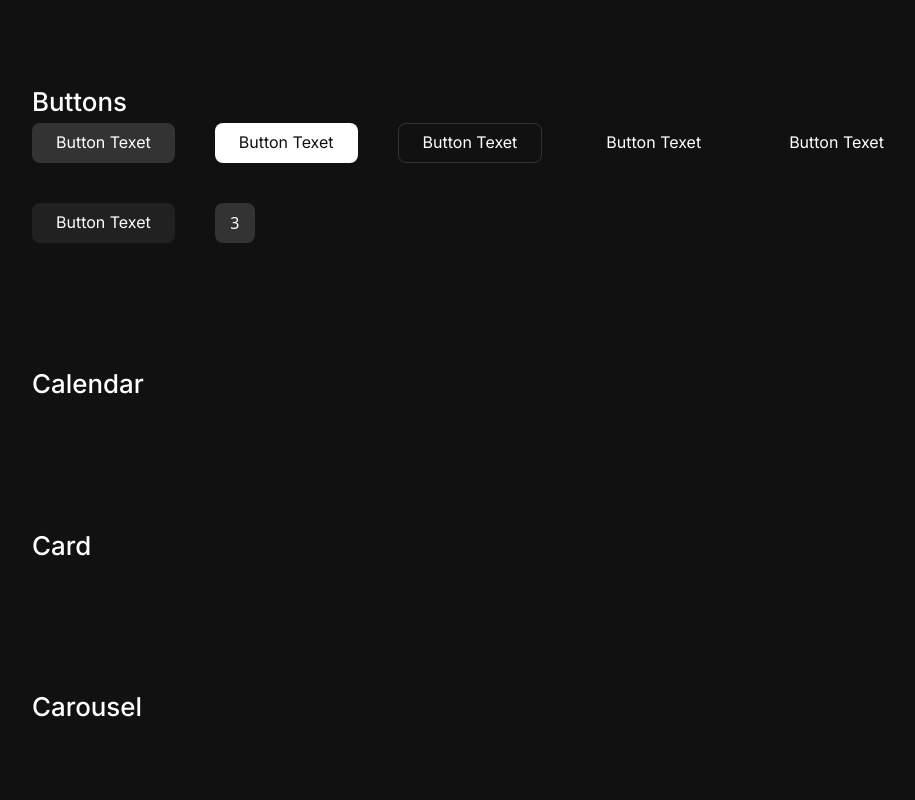
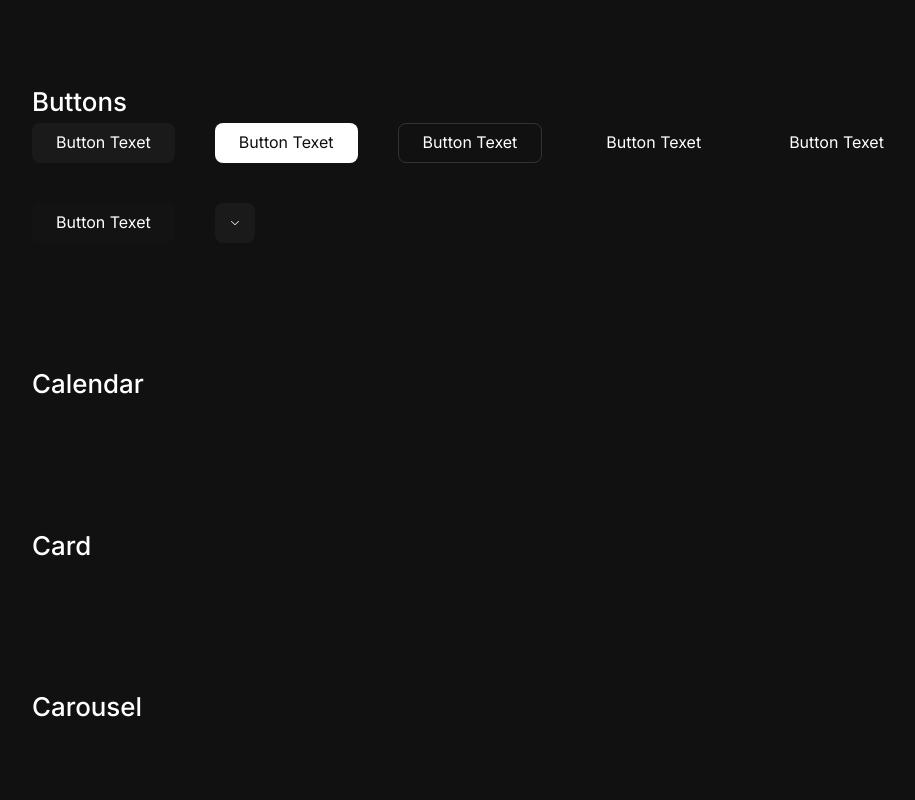
Before and after one commit to rarescovei5/Principium-UI, a React (Vite) app: page / in a window 1280 px wide. Shown: the part 1720-2520 px from the top of the page, without its empty margins (96-1011 px from the left). Built offline with nearby package versions, Linux system fonts and the light colour scheme.

Commit message:
From now on reuusing all components (ex. Button.tsx in AlertDialog)

```diff
--- a/src/App.tsx
+++ b/src/App.tsx
@@ -30,6 +30,7 @@ import {
   BreadcrumbHead,
   BreadcrumbLink,
 } from './ModernTheme/Breadcrumb';
+import { Popover, PopoverContent, PopoverTrigger } from './ModernTheme/Popover';
 
 function App() {
   return (
@@ -144,13 +145,26 @@ function App() {
       <div className="w-[80%] mx-auto">
         <h3 className="h3">Buttons</h3>
         <div className="flex flex-wrap gap-10">
-          <Button variant="normal">Button Texet</Button>
-          <Button variant="inverted">Button Texet</Button>
+          <Button variant="primary">Button Texet</Button>
+          <Button variant="secondary">Button Texet</Button>
           <Button variant="outline">Button Texet</Button>
           <Button variant="ghost">Button Texet</Button>
           <Button variant="link">Button Texet</Button>
           <Button disabled>Button Texet</Button>
-          <Button icon>3</Button>
+          <Button icon>
+            <svg
+              width="8"
+              height="4"
+              viewBox="0 0 8 4"
+              fill="none"
+              xmlns="http://www.w3.org/2000/svg"
+            >
+              <path
+                d="M3.75078 3.90553L0.0950727 0.511126C0.0340446 0.454488 0 0.379241 0 0.300992C0 0.222744 0.0340446 0.147497 0.0950727 0.0908601L0.0992035 0.0872054C0.128789 0.0596535 0.1644 0.0377147 0.203871 0.022723C0.243343 0.0077312 0.285849 2.38419e-07 0.328804 2.38419e-07C0.371759 2.38419e-07 0.414265 0.0077312 0.453736 0.022723C0.493207 0.0377147 0.528819 0.0596535 0.558404 0.0872054L4.00069 3.28366L7.4416 0.0872054C7.47118 0.0596535 7.50679 0.0377147 7.54626 0.022723C7.58573 0.0077312 7.62824 2.38419e-07 7.6712 2.38419e-07C7.71415 2.38419e-07 7.75666 0.0077312 7.79613 0.022723C7.8356 0.0377147 7.87121 0.0596535 7.9008 0.0872054L7.90493 0.0908601C7.96596 0.147497 8 0.222744 8 0.300992C8 0.379241 7.96596 0.454488 7.90493 0.511126L4.24922 3.90553C4.21707 3.93538 4.17841 3.95915 4.13557 3.97539C4.09273 3.99163 4.04661 4 4 4C3.95339 4 3.90727 3.99163 3.86443 3.97539C3.82159 3.95915 3.78293 3.93538 3.75078 3.90553Z"
+                fill="white"
+              />
+            </svg>
+          </Button>
         </div>
       </div>
       <div className="w-[80%] mx-auto">
@@ -221,6 +235,12 @@ function App() {
       </div>
       <div className="w-[80%] mx-auto">
         <h3 className="h3">Popover</h3>
+        <Popover>
+          <PopoverTrigger asChild>
+            <Button variant="outline">Open</Button>
+          </PopoverTrigger>
+          <PopoverContent>Content goes here</PopoverContent>
+        </Popover>
       </div>
       <div className="w-[80%] mx-auto">
         <h3 className="h3">Progress</h3>
--- a/src/ModernTheme/AlertDialog.tsx
+++ b/src/ModernTheme/AlertDialog.tsx
@@ -1,4 +1,5 @@
 import React, { createContext, useContext, useState } from 'react';
+import { Button } from './Button';
 
 interface AlertDialogContextType {
   isOpen: boolean;
@@ -51,13 +52,9 @@ const AlertDialogTrigger = ({
   }
 
   return (
-    <button
-      className="px-6 py-2 border-[1px] border-border hover:bg-border rounded-lg cursor-pointer p transition-colors duration-150"
-      onClick={context.toggle}
-      {...props}
-    >
+    <Button variant="outline" onClick={context.toggle} {...props}>
       {children}
-    </button>
+    </Button>
   );
 };
 
--- a/src/ModernTheme/Button.tsx
+++ b/src/ModernTheme/Button.tsx
@@ -8,8 +8,8 @@ const Button = ({
   ...props
 }: React.HTMLAttributes<HTMLButtonElement> & {
   variant?:
-    | 'normal'
-    | 'inverted'
+    | 'primary'
+    | 'secondary'
     | 'destructive'
     | 'outline'
     | 'ghost'
@@ -19,11 +19,11 @@ const Button = ({
   icon?: boolean;
 }) => {
   const variantClasses: Record<
-    'normal' | 'inverted' | 'destructive' | 'outline' | 'ghost' | 'link',
+    'primary' | 'secondary' | 'destructive' | 'outline' | 'ghost' | 'link',
     string
   > = {
-    normal: !disabled ? `bg-border hover:bg-surface ` : `bg-border/50`,
-    inverted: !disabled
+    primary: !disabled ? `bg-surface hover:bg-surface/50 ` : `bg-surface/25`,
+    secondary: !disabled
       ? `bg-white hover:bg-white/90 text-bg`
       : `bg-white/50 text-bg`,
     destructive: !disabled ? `bg-error hover:bg-error/50` : `bg-error/25`,
@@ -35,7 +35,7 @@ const Button = ({
   };
   const chosenClass = variant
     ? variantClasses[variant]
-    : variantClasses['normal'];
+    : variantClasses['primary'];
 
   return (
     <button
```
